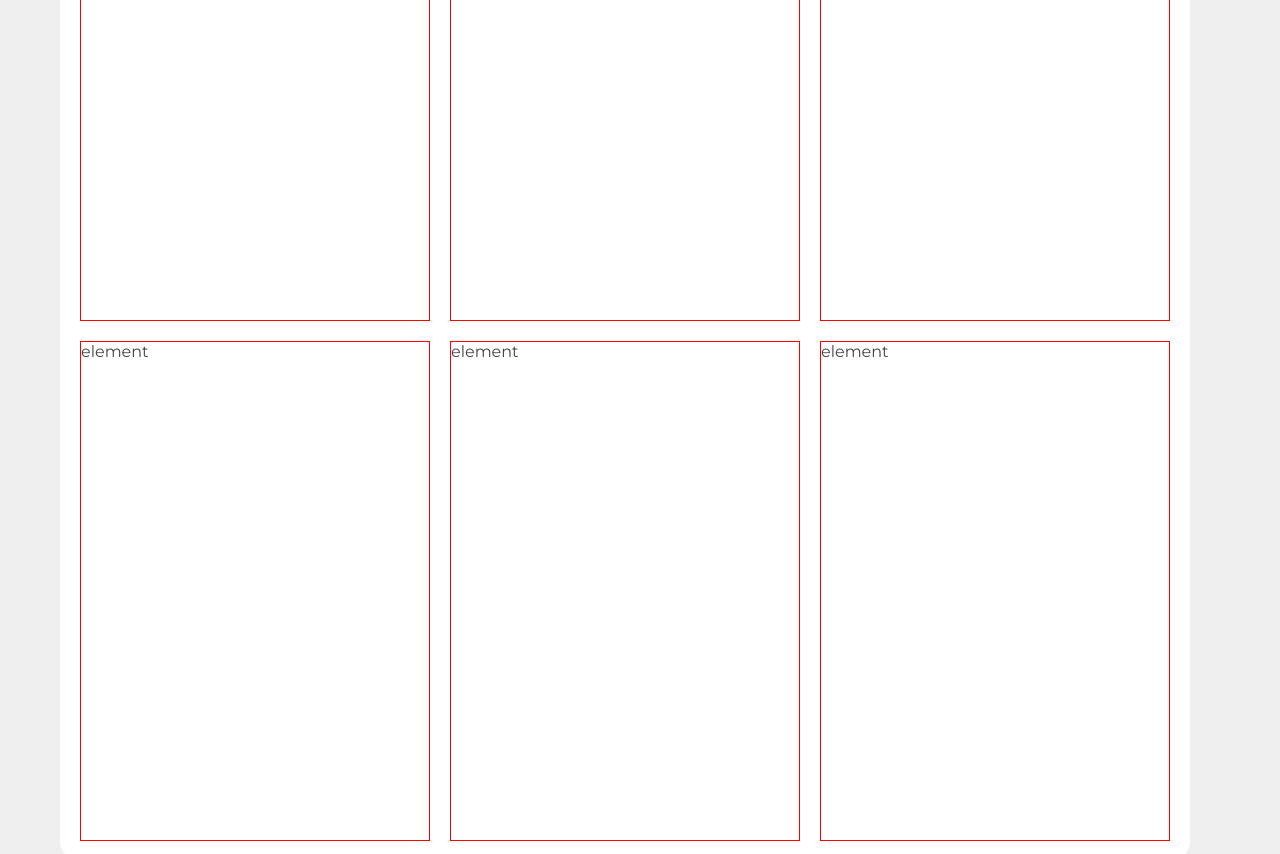
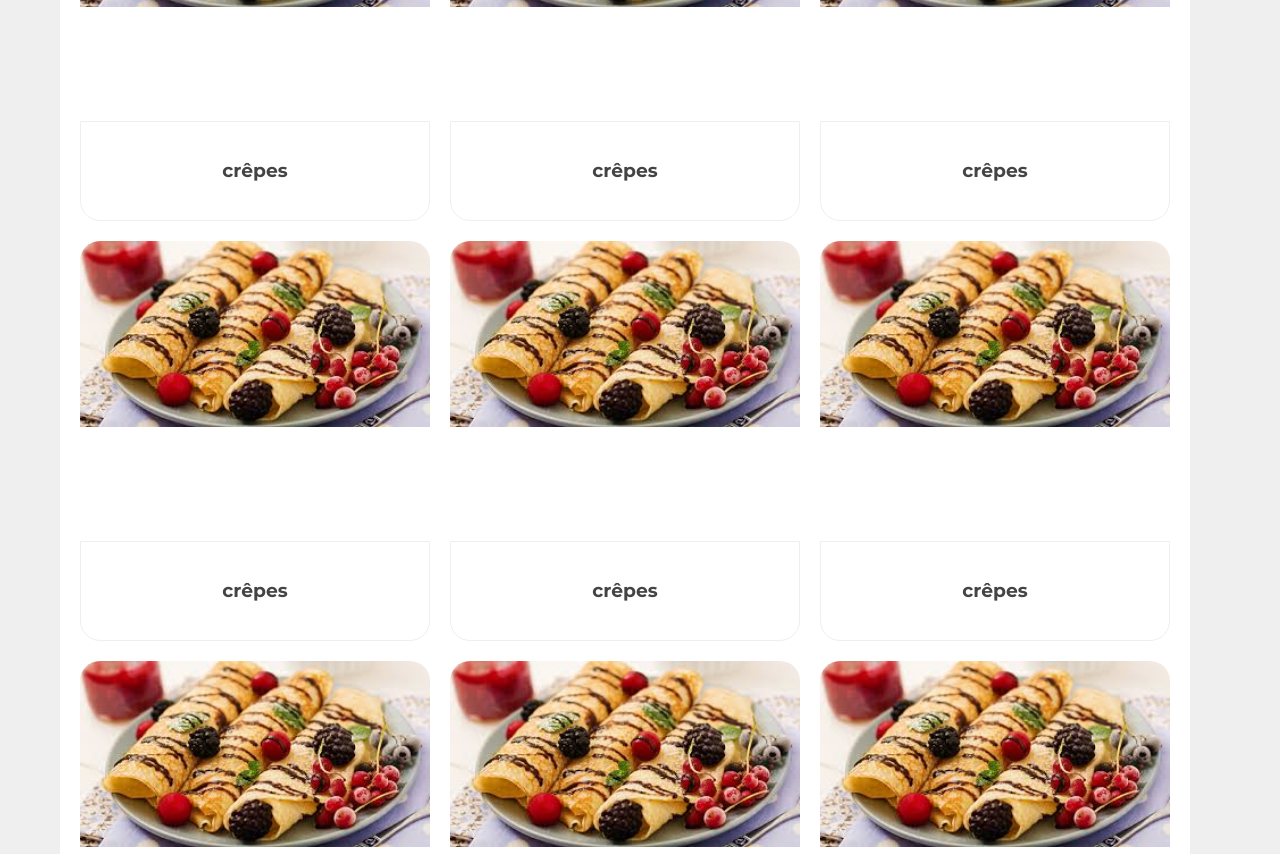
Before and after one commit to ImeneFadhlaoui/recette-project-react, a React (Create React App) app: page / in a window 1280 px wide. Shown: the part 440-1294 px from the top of the page. Built offline with nearby package versions, Linux system fonts and the light colour scheme.

Commit message:
Mise en place des recettes

```diff
--- a/src/components/Content.js
+++ b/src/components/Content.js
@@ -1,16 +1,25 @@
 import styles from "./Content.module.scss";
+import Recipe from "./Recipe";
 function Content() {
   return (
     <div className="flex-fill container p-20">
       <h1 className="my-30">Découvrez nos nouvelles recettes</h1>
       <div className={`card p-20 ${styles.contentCard}`}>
         <div className={styles.grid}>
-          <div className={styles.elem}>element</div>
-          <div className={styles.elem}>element</div>
-          <div className={styles.elem}>element</div>
-          <div className={styles.elem}>element</div>
-          <div className={styles.elem}>element</div>
-          <div className={styles.elem}>element</div>
+          <Recipe />
+          <Recipe />
+          <Recipe />
+          <Recipe />
+          <Recipe />
+          <Recipe />
+          <Recipe />
+          <Recipe />
+          <Recipe />
+          <Recipe />
+          <Recipe />
+          <Recipe />
+
+
         </div>
       </div>
     </div>
--- a/src/components/Content.module.scss
+++ b/src/components/Content.module.scss
@@ -6,11 +6,6 @@
   place-content: center;
 }
 
-.elem{
-  border: 1px solid red ;
-  height: 500px;
-}
-
 .contentCard{
   width: 1130px;
 }
--- /dev/null
+++ b/src/components/Recipe.js
@@ -0,0 +1,18 @@
+import styles from "./Recipe.module.scss";
+import images from "../assets/images/images.jpg";
+function Recipe() {
+  return (
+    <div className={styles.recipe}>
+      <div className={styles.imageContainer}>
+        <img src={images} alt="recipe" />
+      </div>
+      <div className={`${styles.recipeTitle} d-flex flex-row align-items-center justify-content-center`}>
+        <h3>
+        crêpes
+        </h3>
+      </div>
+    </div>
+  )
+}
+
+export default Recipe
--- /dev/null
+++ b/src/components/Recipe.module.scss
@@ -0,0 +1,32 @@
+.recipe{
+  border-radius: 20px;
+  height: 400px;
+  cursor: pointer;
+  &:hover{
+    img{
+      transform: scale(1.1);
+    }
+    .recipeTitle{
+      color: var(--primary);
+    }
+  }
+}
+
+.imageContainer{
+  height: 300px;
+  border-top-left-radius: 20px;
+  border-top-right-radius: 20px;
+  overflow: hidden;
+  img{
+    width: 100%;
+    transition: 0.1s transform;
+  }
+}
+
+.recipeTitle{
+  border: 1px solid var(--gray-2);
+  border-bottom-left-radius: 20px;
+  border-bottom-right-radius: 20px;
+  height: 100px;
+  transition: 0.2s color;
+}
```
Also changed, not shown: src/assets/images/images.jpg (added).
